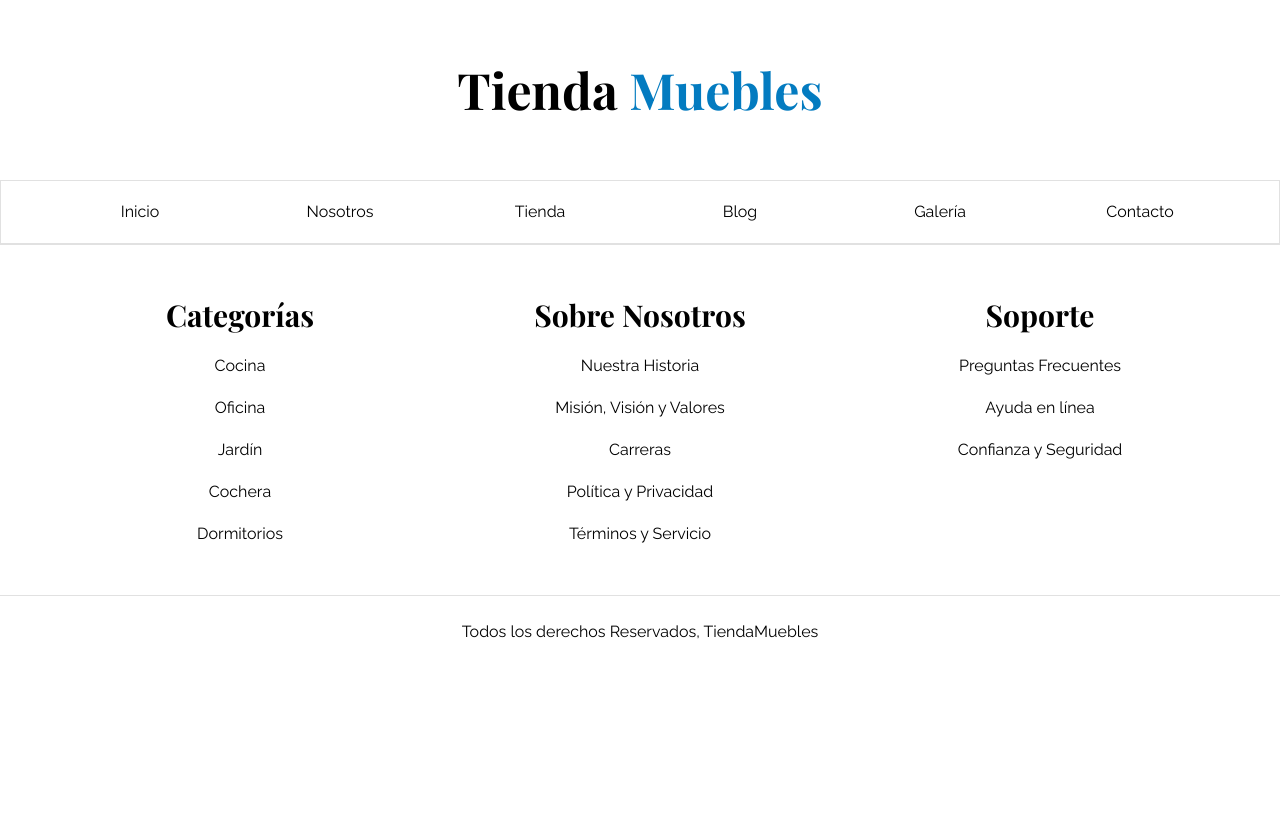
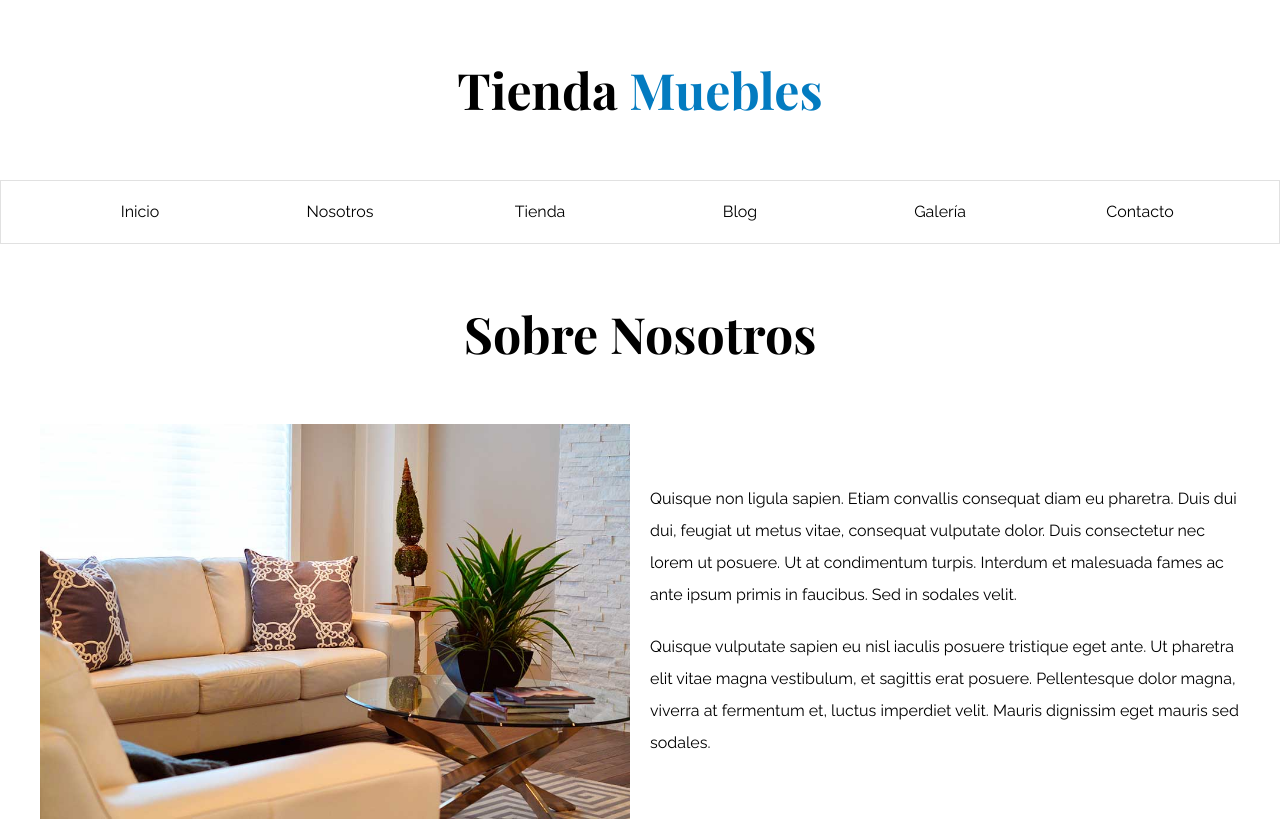
Before and after one commit to TaielNxz/sass-course-01-ecommerce, a plain HTML site: page us.html in a window 1280 px wide. Shown: the top 823 px of the page. Before the commit the page ends 800 px from the top, so only its background shows below. Drawn offline with nearby package versions, Linux system fonts and the light colour scheme.

Commit message:
add Us page

```diff
--- a/css/app.css
+++ b/css/app.css
@@ -359,3 +359,34 @@ img {
     margin: 0;
     padding: 2rem 0;
 }
+
+/* ==== Site Us ==== */
+
+.site-us {
+    margin-bottom: 4rem;
+}
+
+.site-us .title {
+    margin: 0;
+}
+
+.us-content {
+    display: grid;
+    grid-template-columns: repeat( 2, 1fr );
+    gap: 2rem;
+}
+
+.us-description {
+    display: flex;
+    flex-direction: column;
+    justify-content: center;
+    gap: 2rem;
+}
+
+.us-content img {
+    height: contain;
+}
+
+.us-content p {
+    margin: 0;
+}
--- a/us.html
+++ b/us.html
@@ -4,7 +4,7 @@
     <meta charset="UTF-8">
     <meta http-equiv="X-UA-Compatible" content="IE=edge">
     <meta name="viewport" content="width=device-width, initial-scale=1.0">
-    <title>Document</title>
+    <title>Ecommerce - Us</title>
     <!-- Normalize -->
     <link rel="stylesheet" href="css/normalize.css">
     <!-- Fonts -->
@@ -30,8 +30,15 @@
         </div>
     </header>
 
-    <main class="site-us">
-
+    <main class="site-us conteiner">
+        <h2 class="title">Sobre Nosotros</h2>
+        <div class="us-content">
+            <img src="img/nosotros.jpg" alt="us image">
+            <div class="us-description">
+                <p>Quisque non ligula sapien. Etiam convallis consequat diam eu pharetra. Duis dui dui, feugiat ut metus vitae, consequat vulputate dolor. Duis consectetur nec lorem ut posuere. Ut at condimentum turpis. Interdum et malesuada fames ac ante ipsum primis in faucibus. Sed in sodales velit.</p>
+                <p>Quisque vulputate sapien eu nisl iaculis posuere tristique eget ante. Ut pharetra elit vitae magna vestibulum, et sagittis erat posuere. Pellentesque dolor magna, viverra at fermentum et, luctus imperdiet velit. Mauris dignissim eget mauris sed sodales.</p>
+            </div>
+        </div>
     </main>
 
     <footer class="footer">
```
